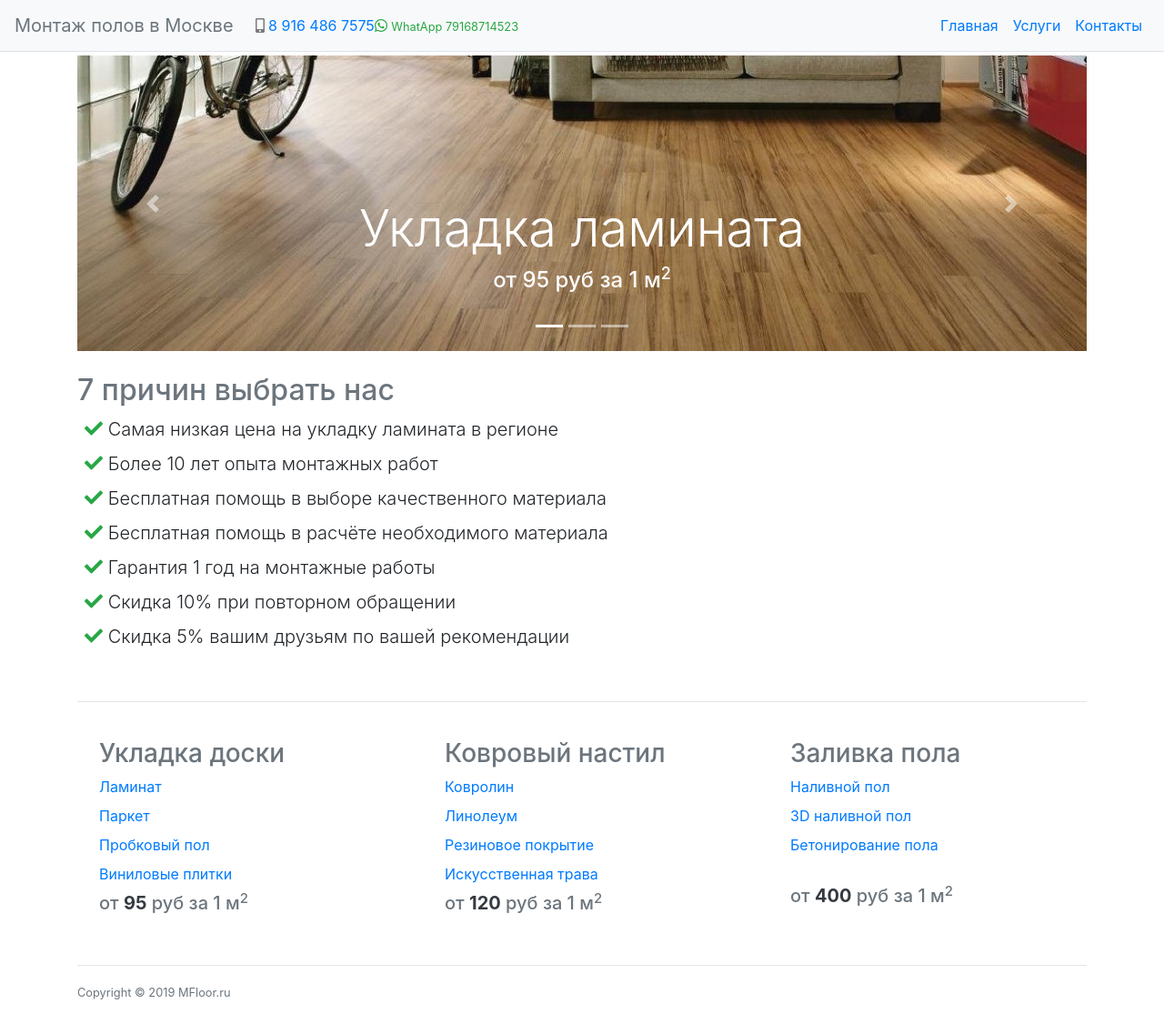
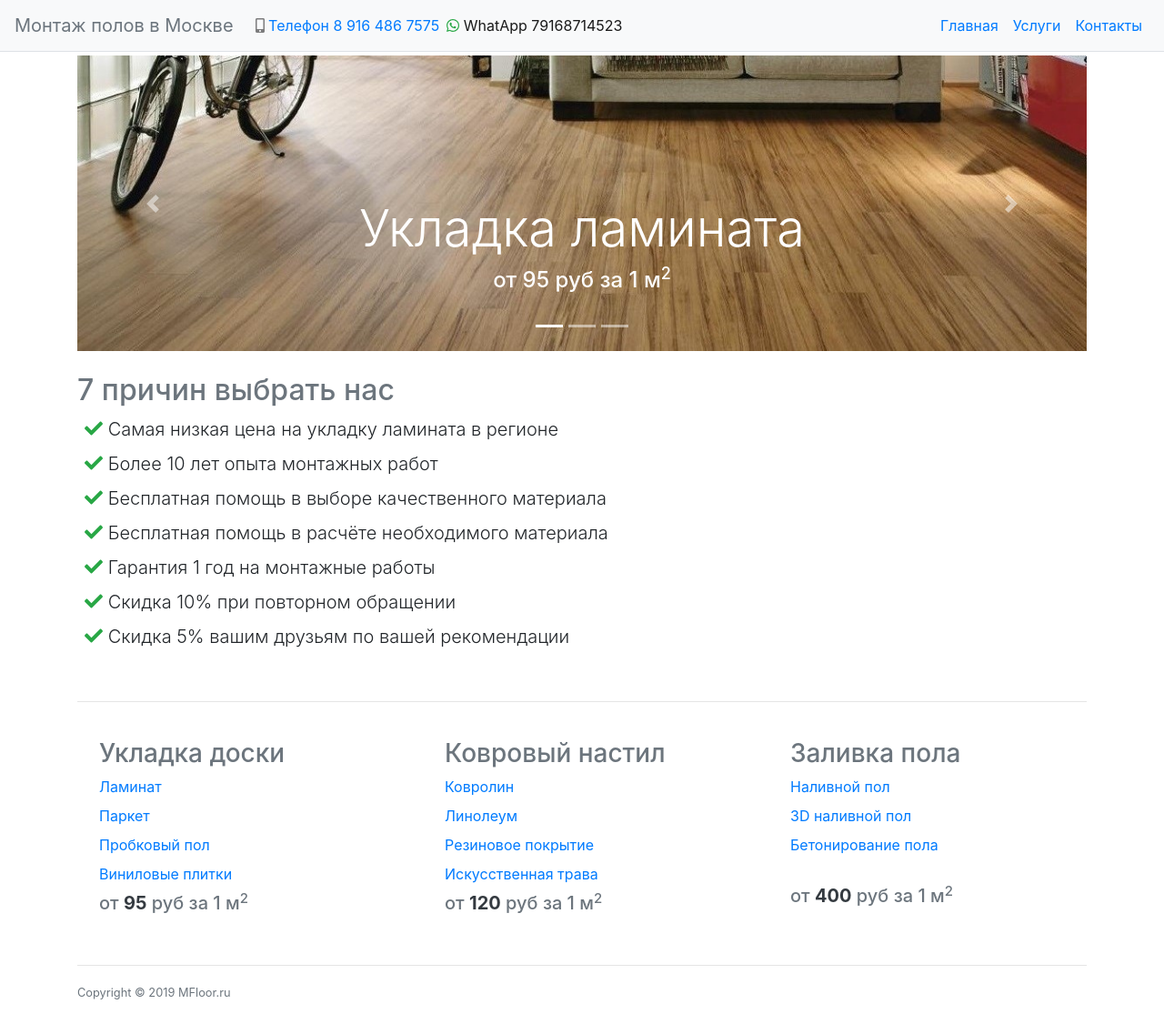
Before and after one commit to nskforward/MFloor, a Jekyll site: the page built from index.html, in a window 1280 px wide. Shown: the whole page at 91% size. Built offline with Jekyll 4.4.1, drawn with Linux system fonts in a browser that asks for light colours.

Commit message:
index page

```diff
--- a/_includes/navigation.html
+++ b/_includes/navigation.html
@@ -7,14 +7,12 @@
         <ul class="navbar-nav mr-auto ml-2">
             <li class="nav-item">
                 <span class="navbar-text">
-                    <i class="fas fa-mobile-alt"></i>
-                    <a class="text-primary" href="tel:+79164867575">8 916 486 7575</a>
+                    <i class="fas fa-mobile-alt"></i> <a class="text-primary" href="tel:+79164867575">Телефон 8 916 486 7575</a>
                 </span>
             </li>
-            <li class="nav-item">
-                <span class="navbar-text">
-                    <i class="fab fa-whatsapp text-success"></i>
-                     <a href="https://wa.me/79168714523"><small class="text-success">WhatApp 79168714523</small></a>
+            <li class="nav-item ml-2">
+                <span class="navbar-text text-success">
+                    <i class="fab fa-whatsapp"></i> <a href="https://wa.me/79168714523">WhatApp 79168714523</a>
                 </span>
             </li>
         </ul>
```
